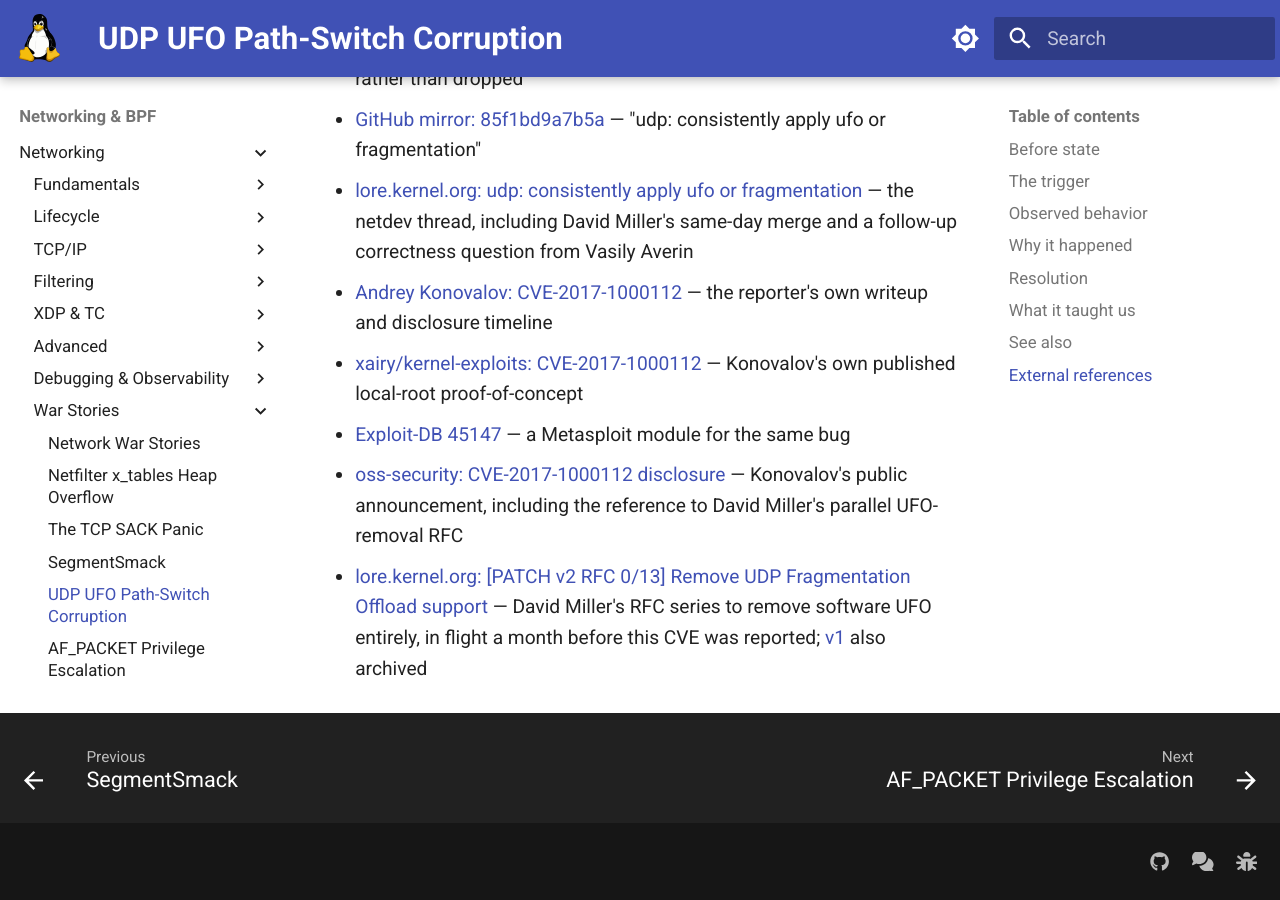
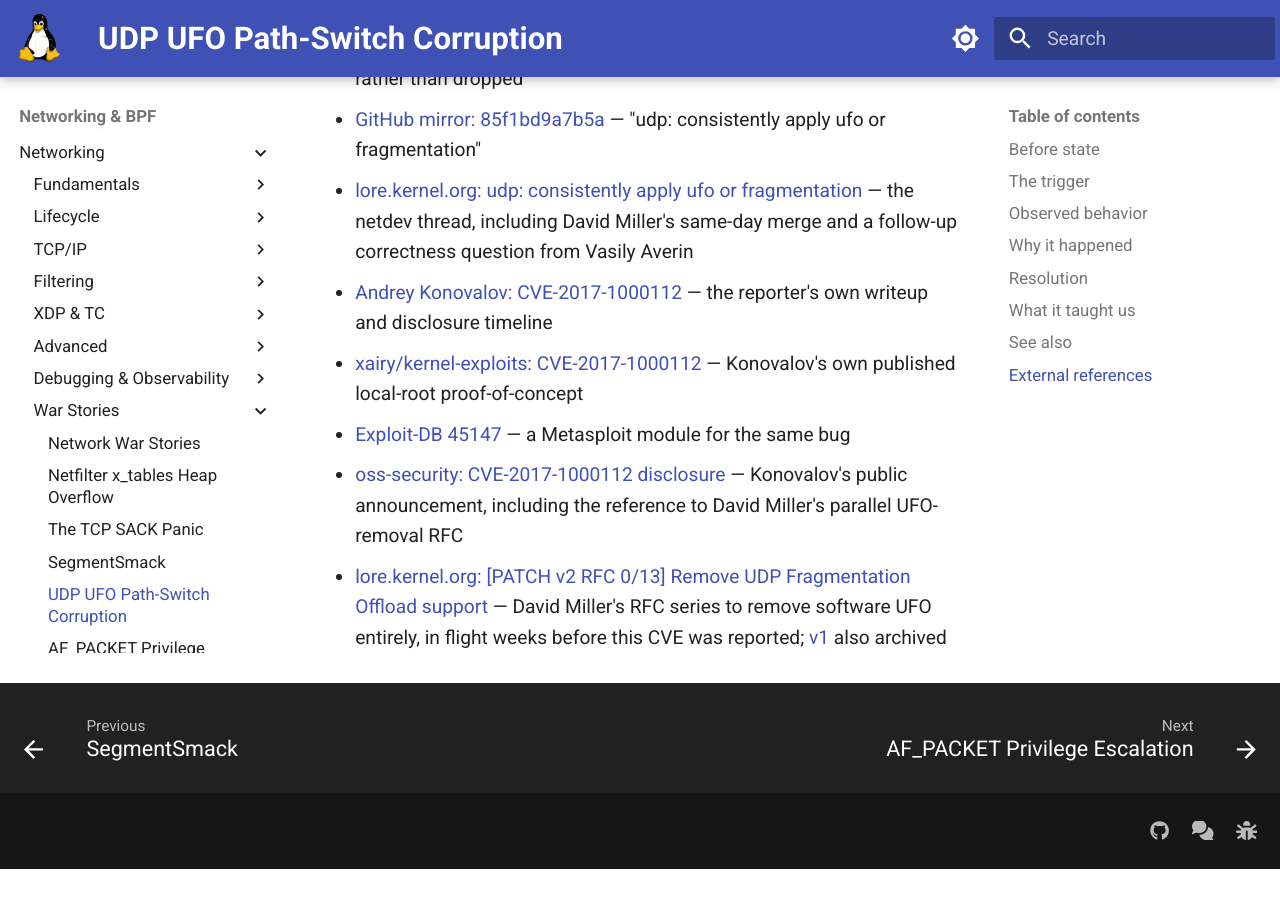
Before and after one commit to laveeshb/linux-kernel-internals, an MkDocs documentation site: the page built from docs/net/war-stories/udp-ufo.md, in a window 1280 px wide and 900 px high, scrolled down 6842 px. Built offline with MkDocs 1.6.1 and Material for MkDocs 9.7.7, drawn with Linux system fonts in a browser that asks for light colours; after the commit the page ends 7711 px from its top, so only the background shows below that.

Commit message:
Fix round-8 finding in net/udp-ufo.md: same timespan overstatement recurred
Round 6 fixed 'a full month before' to 'weeks before' in the Resolution
section but missed an identical claim in External references.

```diff
--- a/docs/net/war-stories/udp-ufo.md
+++ b/docs/net/war-stories/udp-ufo.md
@@ -82,4 +82,4 @@ But it meant the kernel had two fixes in flight at once for the same underlying
 - [xairy/kernel-exploits: CVE-2017-1000112](https://github.com/xairy/kernel-exploits/tree/master/CVE-2017-1000112) — Konovalov's own published local-root proof-of-concept
 - [Exploit-DB 45147](https://www.exploit-db.com/exploits/45147) — a Metasploit module for the same bug
 - [oss-security: CVE-2017-1000112 disclosure](https://seclists.org/oss-sec/2017/q3/277) — Konovalov's public announcement, including the reference to David Miller's parallel UFO-removal RFC
-- [lore.kernel.org: [PATCH v2 RFC 0/13] Remove UDP Fragmentation Offload support](https://lore.kernel.org/netdev/20170707.104326.2165746493532974466.davem@davemloft.net/) — David Miller's RFC series to remove software UFO entirely, in flight a month before this CVE was reported; [v1](https://lore.kernel.org/netdev/20170705.160402.80726683432003025.davem@davemloft.net/) also archived
+- [lore.kernel.org: [PATCH v2 RFC 0/13] Remove UDP Fragmentation Offload support](https://lore.kernel.org/netdev/20170707.104326.2165746493532974466.davem@davemloft.net/) — David Miller's RFC series to remove software UFO entirely, in flight weeks before this CVE was reported; [v1](https://lore.kernel.org/netdev/20170705.160402.80726683432003025.davem@davemloft.net/) also archived
```
